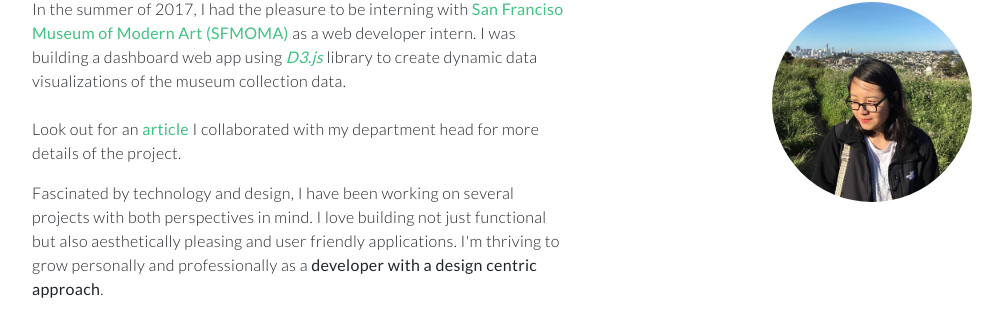
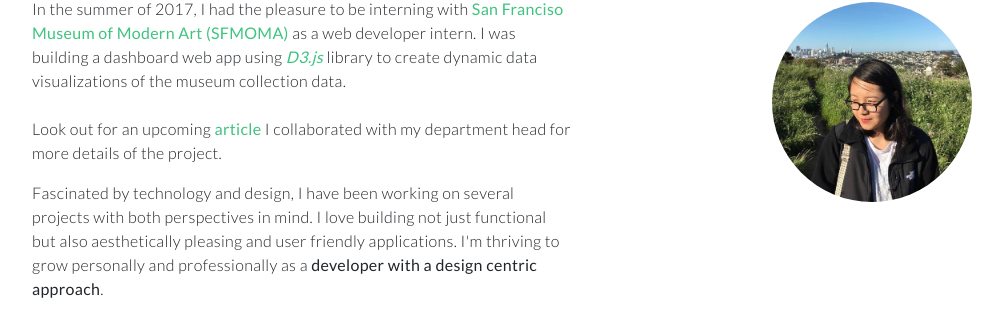
Before and after one commit to khanhngg/khanhngg.github.io, a Jekyll site: the page built from index.html, in a window 1280 px wide. Shown: the part 4147-4460 px from the top of the page, without its empty margins (53-1056 px from the left). Built offline with Jekyll 4.4.1, drawn with Linux system fonts in a browser that asks for light colours; nearby versions of some CDN libraries.

Commit message:
fixing sizing for responsive breakpoints

```diff
--- a/css/style.css
+++ b/css/style.css
@@ -169,7 +169,7 @@
     }
 
     h2 {
-        font-size: 1.75rem;
+        font-size: 1.35rem;
     }
 
     .section-hero p {
--- a/index.html
+++ b/index.html
@@ -91,7 +91,7 @@
                         </a>
                          library to create dynamic data visualizations of the museum collection data.
                          <br><br>
-                         Look out for an <a href="https://www.sfmoma.org/series/sfmoma-lab/"><strong>article</strong></a> I collaborated with my department head for more details of the project.
+                         Look out for an upcoming <a href="https://www.sfmoma.org/series/sfmoma-lab/"><strong>article</strong></a> I collaborated with my department head for more details of the project.
                     </p>
                     <p>
                         Fascinated by technology and design, I have been working on several projects with both perspectives in mind. I love building not just functional but also aesthetically pleasing and user friendly applications. I'm thriving to grow personally and professionally as a <strong>developer with a design centric approach</strong>.
```
